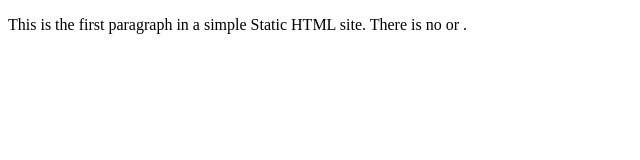
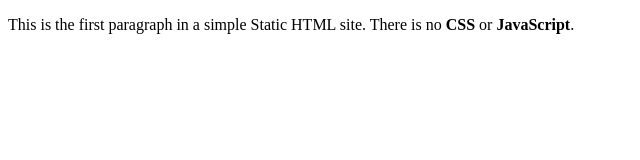
Before and after one commit to zhouji1993/static, a plain HTML site: page index.html in a window 1280 px wide. Shown: the whole page, without its empty margins (0-640 px from the left). Drawn offline with Linux system fonts and the light colour scheme.

Commit message:
Update index.html

```diff
--- a/index.html
+++ b/index.html
@@ -4,6 +4,6 @@
     <title>Static HTML Site</title>
   </head>
   <body>
-    <p>This is the first paragraph in a simple Static HTML site. There is no <script>CSS</script> or <script>JavaScript</script>.</p>
+    <p>This is the first paragraph in a simple Static HTML site. There is no <strong>CSS</strong> or <strong>JavaScript</strong>.</p>
   </body>
 </html>
```
